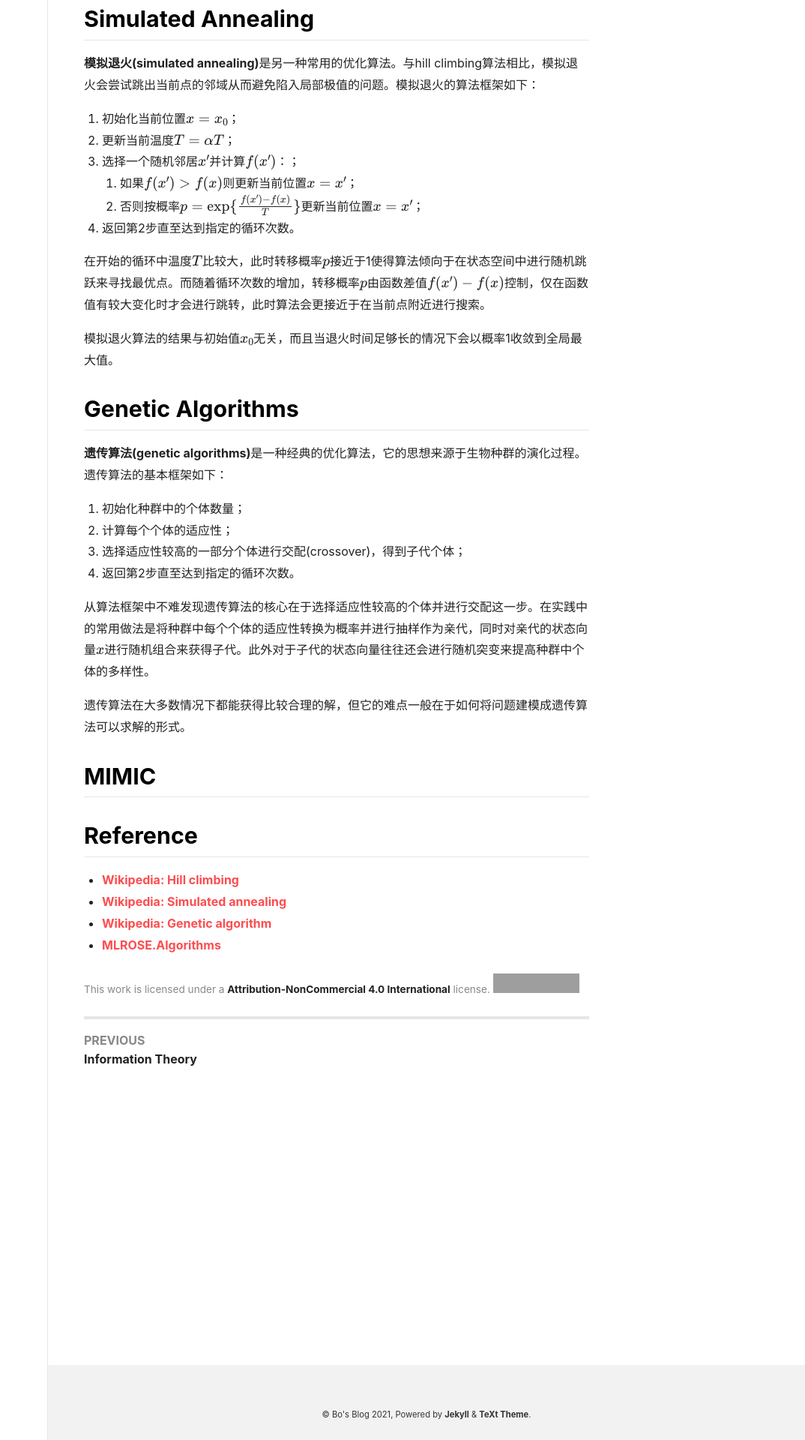
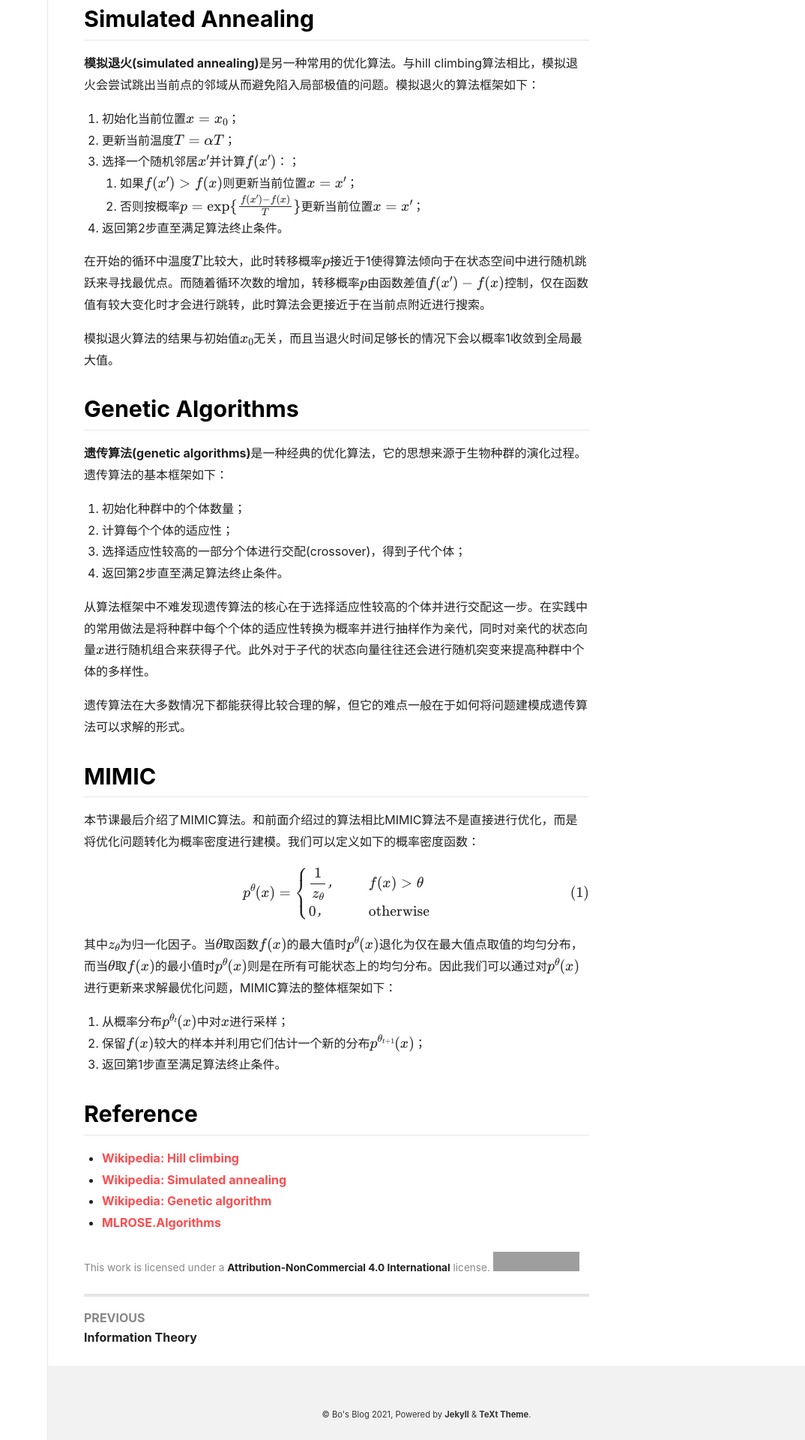
Before and after one commit to peng00bo00/peng00bo00_previous_blog, a Jekyll site: the page built from _posts/2021-10-04-OMSCS-ML-NOTES-10.md, in a window 1280 px wide. Shown: the part 847-2767 px from the top of the page at 75% size, without its empty margins (206-1280 px from the left). Built offline with Jekyll 4.4.1, drawn with Linux system fonts in a browser that asks for light colours; nearby versions of some CDN libraries; formulas are drawn with MathJax 3; grey boxes are pictures that could not be loaded.

Commit message:
Update 2021-10-04-OMSCS-ML-NOTES-10.md

```diff
--- a/_posts/2021-10-04-OMSCS-ML-NOTES-10.md
+++ b/_posts/2021-10-04-OMSCS-ML-NOTES-10.md
@@ -29,7 +29,7 @@ Hill Climbing是最简单的优化算法。假设我们当前位于$x$处，hill
 3. 选择一个随机邻居$x'$并计算$f(x')$：；
    1. 如果$f(x') \gt f(x)$则更新当前位置$x = x'$；
    2. 否则按概率$$p = \exp \{ \frac{f(x') - f(x)}{T} \}$$更新当前位置$x = x'$；
-4. 返回第2步直至达到指定的循环次数。
+4. 返回第2步直至满足算法终止条件。
 
 在开始的循环中温度$T$比较大，此时转移概率$p$接近于1使得算法倾向于在状态空间中进行随机跳跃来寻找最优点。而随着循环次数的增加，转移概率$p$由函数差值$f(x') - f(x)$控制，仅在函数值有较大变化时才会进行跳转，此时算法会更接近于在当前点附近进行搜索。
 
@@ -42,7 +42,7 @@ Hill Climbing是最简单的优化算法。假设我们当前位于$x$处，hill
 1. 初始化种群中的个体数量；
 2. 计算每个个体的适应性；
 3. 选择适应性较高的一部分个体进行交配(crossover)，得到子代个体；
-4. 返回第2步直至达到指定的循环次数。
+4. 返回第2步直至满足算法终止条件。
 
 从算法框架中不难发现遗传算法的核心在于选择适应性较高的个体并进行交配这一步。在实践中的常用做法是将种群中每个个体的适应性转换为概率并进行抽样作为亲代，同时对亲代的状态向量$x$进行随机组合来获得子代。此外对于子代的状态向量往往还会进行随机突变来提高种群中个体的多样性。
 
@@ -50,6 +50,24 @@ Hill Climbing是最简单的优化算法。假设我们当前位于$x$处，hill
 
 ## MIMIC
 
+本节课最后介绍了MIMIC算法。和前面介绍过的算法相比MIMIC算法不是直接进行优化，而是将优化问题转化为概率密度进行建模。我们可以定义如下的概率密度函数：
+
+$$
+p^\theta (x) =
+\left\{
+\begin{aligned}
+& \frac{1}{z_\theta}， & & f(x) \gt \theta \\
+& 0 ，& & \text{otherwise}
+\end{aligned}
+\right.
+$$
+
+其中$z_\theta$为归一化因子。当$\theta$取函数$f(x)$的最大值时$p^\theta (x)$退化为仅在最大值点取值的均匀分布，而当$\theta$取$f(x)$的最小值时$p^\theta (x)$则是在所有可能状态上的均匀分布。因此我们可以通过对$p^\theta (x)$进行更新来求解最优化问题，MIMIC算法的整体框架如下：
+
+1. 从概率分布$p^{\theta_t} (x)$中对$x$进行采样；
+2. 保留$f(x)$较大的样本并利用它们估计一个新的分布$p^{\theta_{t+1}} (x)$；
+3. 返回第1步直至满足算法终止条件。
+
 ## Reference
 
 - [Wikipedia: Hill climbing](https://en.wikipedia.org/wiki/Hill_climbing)
```
